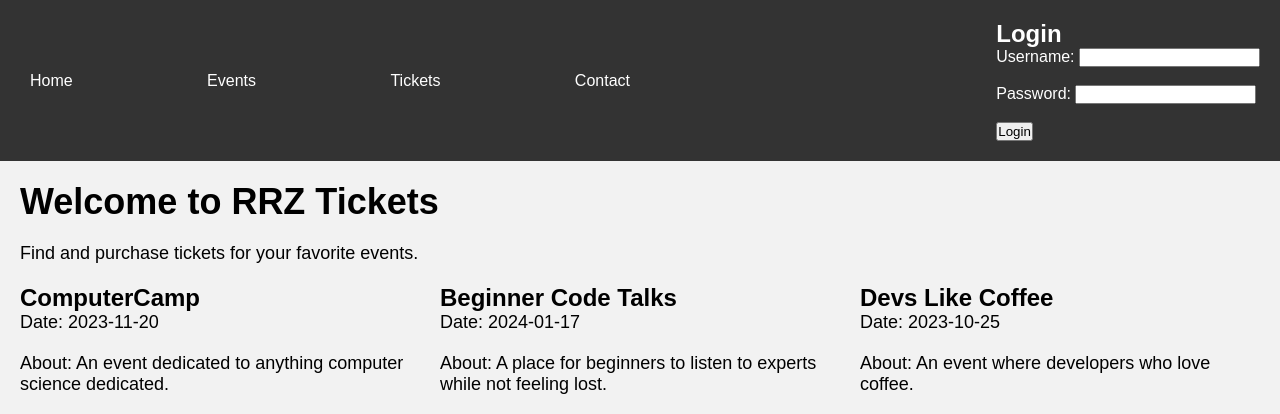
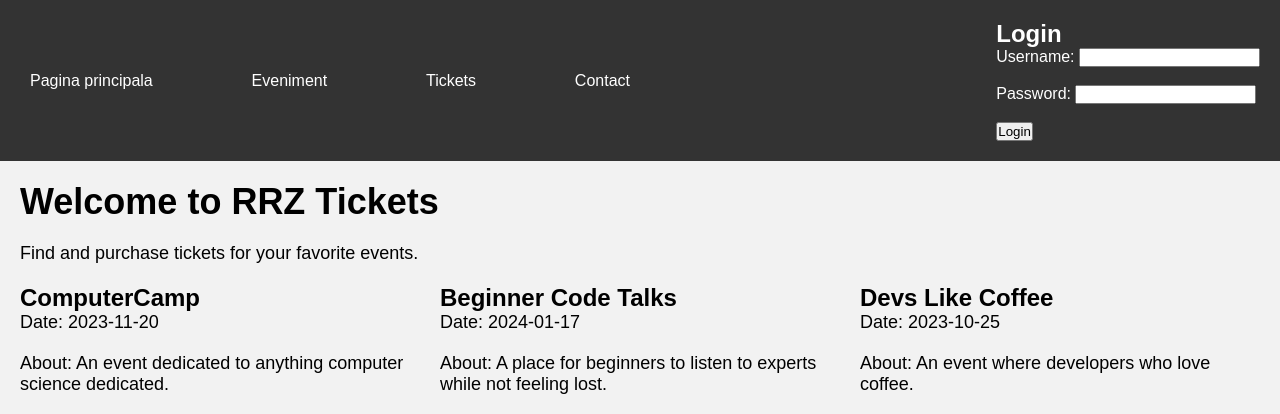
Before and after one commit to Reynk/proiectare, a PHP site: page /mainPage.php in a window 1280 px wide. Shown: the top 414 px of the page. Run offline with PHP 8.4, Linux system fonts and the light colour scheme; data comes from the database, SQL or seed files in the repository; data that the repository does not hold is empty.

Commit message:
modify main page nav

```diff
--- a/mainPage.php
+++ b/mainPage.php
@@ -19,7 +19,6 @@ $sql = "SELECT * FROM events";
 $result = mysqli_query($dbConnection, $sql);
 
 
-// Your database connection code here
 
 $sql = "SELECT * FROM events";
 
@@ -42,8 +41,8 @@ $row = mysqli_fetch_assoc($result);
     <header>
         <nav>
             <ul class="nav-links">
-                <li><a href="#">Home</a></li>
-                <li><a href="#">Events</a></li>
+                <li><a href="#">Pagina principala</a></li>
+                <li><a href="#">Eveniment</a></li>
                 <li><a href="#">Tickets</a></li>
                 <li><a href="#">Contact</a></li>
             </ul>
```
